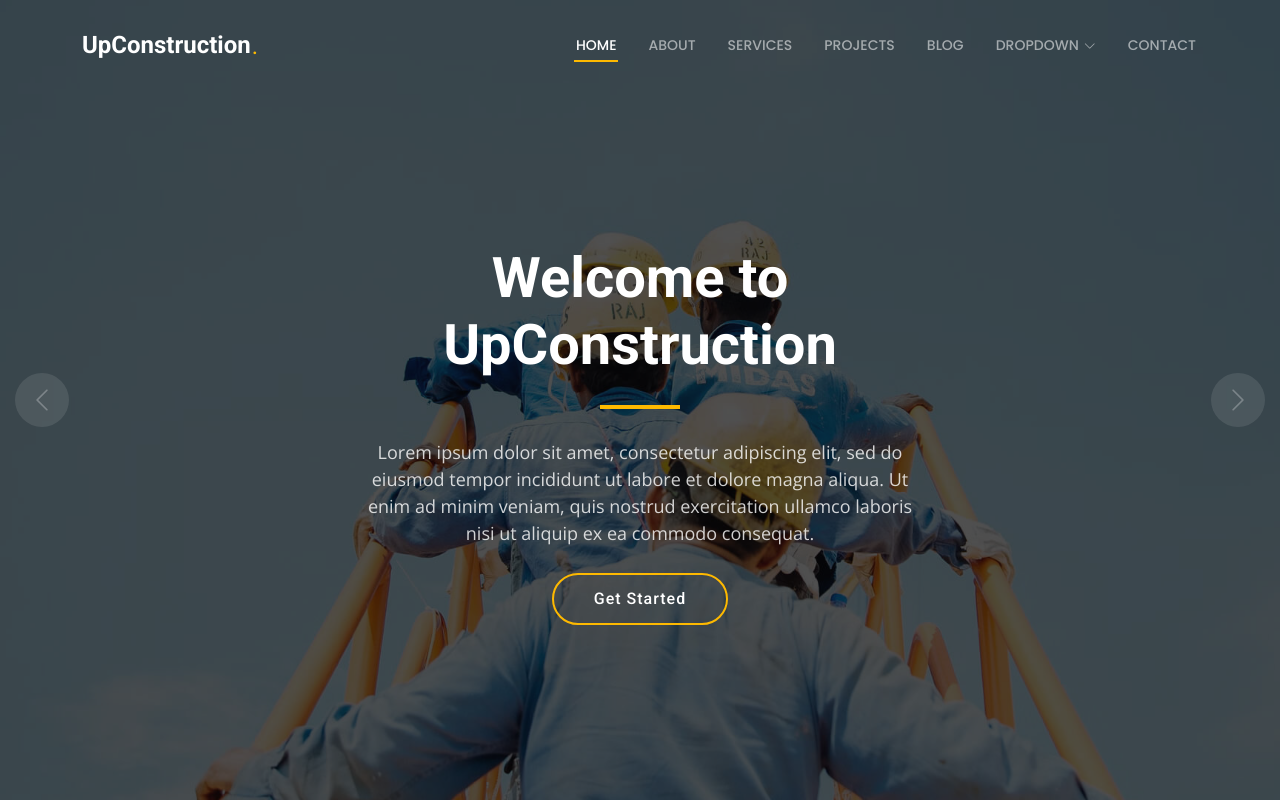
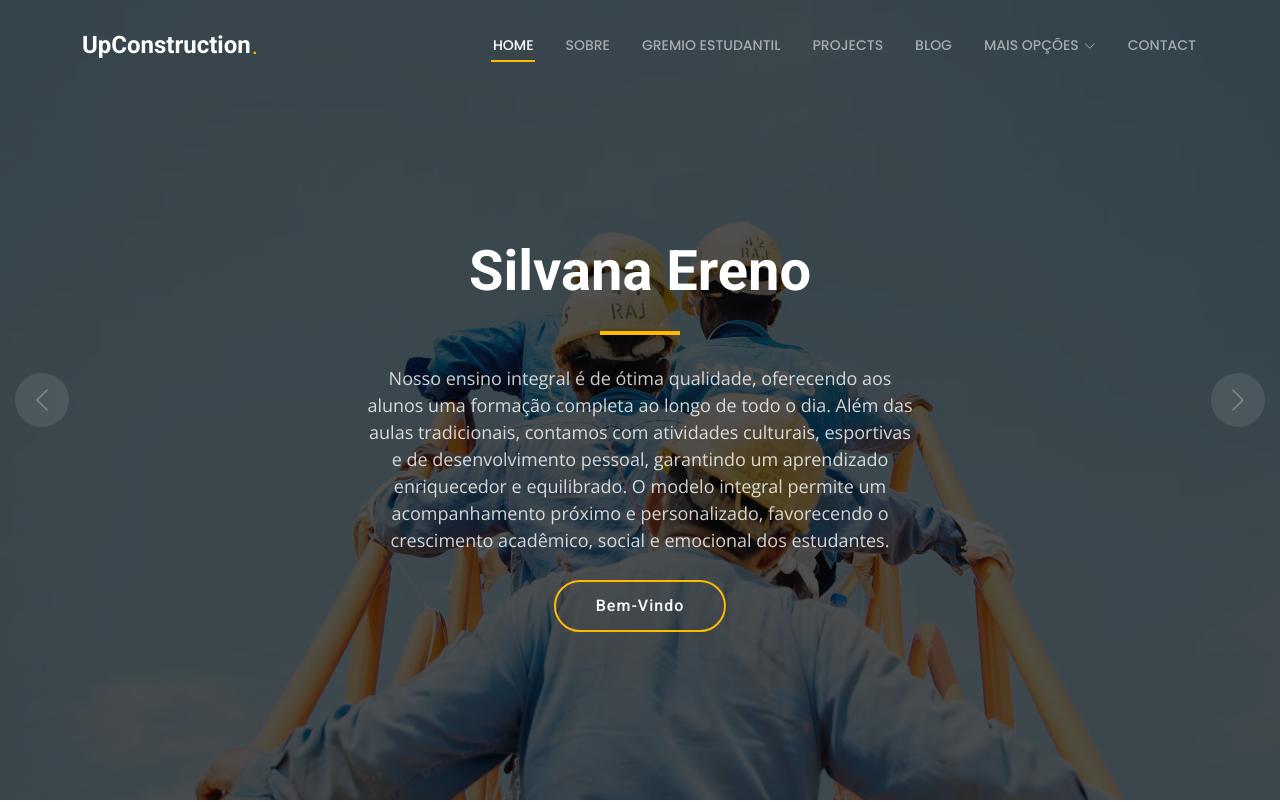
Before and after one commit to bielizr/SilvanaEreno, a plain HTML site: page UpConstruction/index.html in a window 1280 px wide. Shown: the top 802 px of the page. Drawn offline with nearby package versions, Linux system fonts and the light colour scheme.

Commit message:
Começando Pequenas alterações

```diff
--- a/UpConstruction/index.html
+++ b/UpConstruction/index.html
@@ -4,7 +4,7 @@
 <head>
   <meta charset="utf-8">
   <meta content="width=device-width, initial-scale=1.0" name="viewport">
-  <title>Index - UpConstruction Bootstrap Template</title>
+  <title>Index - SilvanaEreno </title>
   <meta name="description" content="">
   <meta name="keywords" content="">
 
@@ -51,11 +51,11 @@
       <nav id="navmenu" class="navmenu">
         <ul>
           <li><a href="index.html" class="active">Home</a></li>
-          <li><a href="about.html">About</a></li>
-          <li><a href="services.html">Services</a></li>
+          <li><a href="about.html">Sobre</a></li>
+          <li><a href="services.html">Gremio Estudantil</a></li>
           <li><a href="projects.html">Projects</a></li>
           <li><a href="blog.html">Blog</a></li>
-          <li class="dropdown"><a href="#"><span>Dropdown</span> <i class="bi bi-chevron-down toggle-dropdown"></i></a>
+          <li class="dropdown"><a href="#"><span>Mais Opções</span> <i class="bi bi-chevron-down toggle-dropdown"></i></a>
             <ul>
               <li><a href="#">Dropdown 1</a></li>
               <li class="dropdown"><a href="#"><span>Deep Dropdown</span> <i class="bi bi-chevron-down toggle-dropdown"></i></a>
@@ -89,9 +89,9 @@
         <div class="container">
           <div class="row justify-content-center" data-aos="fade-up" data-aos-delay="100">
             <div class="col-lg-6 text-center">
-              <h2>Welcome to UpConstruction</h2>
-              <p>Lorem ipsum dolor sit amet, consectetur adipiscing elit, sed do eiusmod tempor incididunt ut labore et dolore magna aliqua. Ut enim ad minim veniam, quis nostrud exercitation ullamco laboris nisi ut aliquip ex ea commodo consequat.</p>
-              <a href="#get-started" class="btn-get-started">Get Started</a>
+              <h2>Silvana Ereno</h2>
+              <p>Nosso ensino integral é de ótima qualidade, oferecendo aos alunos uma formação completa ao longo de todo o dia. Além das aulas tradicionais, contamos com atividades culturais, esportivas e de desenvolvimento pessoal, garantindo um aprendizado enriquecedor e equilibrado. O modelo integral permite um acompanhamento próximo e personalizado, favorecendo o crescimento acadêmico, social e emocional dos estudantes.</p>
+              <a href="#get-started" class="btn-get-started">Bem-Vindo</a>
             </div>
           </div>
         </div>
@@ -100,7 +100,7 @@
       <div id="hero-carousel" class="carousel slide" data-bs-ride="carousel" data-bs-interval="5000">
 
         <div class="carousel-item">
-          <img src="assets/img/hero-carousel/hero-carousel-1.jpg" alt="">
+          <img src="assets/img/unisagrado.png" alt="">
         </div>
 
         <div class="carousel-item active">
```
Also changed, not shown: UpConstruction/assets/img/unisagrado.png (added).
